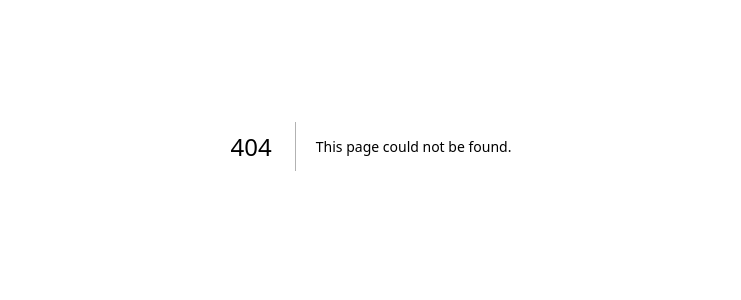
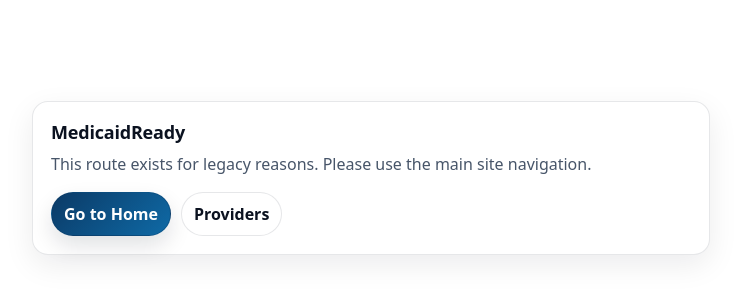
Before and after one commit to olayideibironke/medicaidready-web, a Next.js app: page /pages_app in a window 1280 px wide. Before the commit this address had no page. Shown: the part 254-554 px from the top of the page, without its empty margins (269-1010 px from the left). Built offline with nearby package versions, Linux system fonts and the light colour scheme.

Commit message:
Fix /pages_app build crash (remove invalid AppProps usage)

```diff
--- /dev/null
+++ b/pages/pages_app.tsx
@@ -0,0 +1,82 @@
+import Head from "next/head";
+import Link from "next/link";
+
+export default function PagesAppRoute() {
+  return (
+    <>
+      <Head>
+        <title>MedicaidReady</title>
+        <meta name="viewport" content="width=device-width, initial-scale=1" />
+      </Head>
+
+      <main
+        style={{
+          minHeight: "100vh",
+          display: "grid",
+          placeItems: "center",
+          padding: 24,
+          fontFamily:
+            'ui-sans-serif, system-ui, -apple-system, Segoe UI, Roboto, Helvetica, Arial, "Apple Color Emoji", "Segoe UI Emoji"',
+          background: "#ffffff",
+          color: "#0b1220",
+        }}
+      >
+        <div
+          style={{
+            width: "100%",
+            maxWidth: 640,
+            border: "1px solid rgba(15, 23, 42, 0.10)",
+            borderRadius: 16,
+            padding: 18,
+            boxShadow: "0 10px 30px rgba(2, 6, 23, 0.08)",
+            background: "#fff",
+          }}
+        >
+          <div style={{ fontWeight: 900, fontSize: 18, letterSpacing: -0.2 }}>MedicaidReady</div>
+          <div style={{ marginTop: 8, color: "#475569", lineHeight: 1.6 }}>
+            This route exists for legacy reasons. Please use the main site navigation.
+          </div>
+
+          <div style={{ marginTop: 14, display: "flex", gap: 10, flexWrap: "wrap" }}>
+            <Link
+              href="/"
+              style={{
+                display: "inline-flex",
+                alignItems: "center",
+                justifyContent: "center",
+                padding: "10px 12px",
+                borderRadius: 999,
+                textDecoration: "none",
+                fontWeight: 800,
+                color: "#ffffff",
+                background: "linear-gradient(135deg, #0b3a66, #0f6aa6)",
+                border: "1px solid rgba(11, 58, 102, 0.35)",
+                boxShadow: "0 10px 22px rgba(11, 18, 32, 0.12)",
+              }}
+            >
+              Go to Home
+            </Link>
+
+            <Link
+              href="/providers"
+              style={{
+                display: "inline-flex",
+                alignItems: "center",
+                justifyContent: "center",
+                padding: "10px 12px",
+                borderRadius: 999,
+                textDecoration: "none",
+                fontWeight: 800,
+                color: "#0b1220",
+                background: "#ffffff",
+                border: "1px solid rgba(15, 23, 42, 0.10)",
+              }}
+            >
+              Providers
+            </Link>
+          </div>
+        </div>
+      </main>
+    </>
+  );
+}
```
